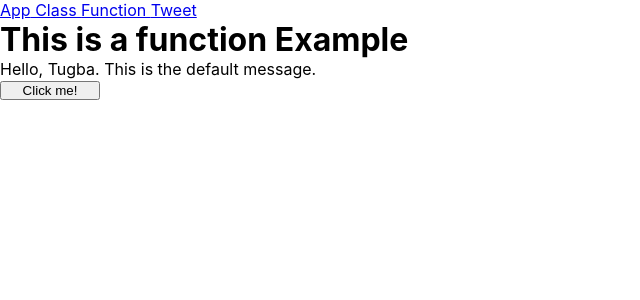
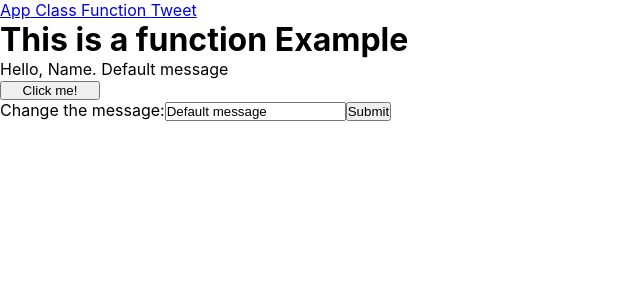
Before and after one commit to tugbaozdn/REACT, a React (Create React App) app: page /functionExample in a window 1280 px wide. Shown: the top 300 px of the page, without its empty margins (0-640 px from the left). Built offline with nearby package versions, Linux system fonts and the light colour scheme.

Commit message:
adding redux...

```diff
--- a/package.json
+++ b/package.json
@@ -10,6 +10,7 @@
     "react-dom": "^17.0.2",
     "react-router-dom": "^5.2.0",
     "react-scripts": "4.0.3",
+    "redux": "^4.1.1",
     "web-vitals": "^1.1.2"
   },
   "scripts": {
--- a/src/components/function-component.js
+++ b/src/components/function-component.js
@@ -1,15 +1,29 @@
 import React, {useState} from 'react'
-function FunctionExample(props){
+import InputForm from './input-compenent'
+import store from '../redux/store';
 
-    const [name,setName]=useState(props.name);
-    const [message,setMessage]=useState(props.message);
+function FunctionExample(){
+
+    //const [name,setName]=useState(props.name);
+    //const [message,setMessage]=useState(props.message);
 
 
-    const doClick=()=> {
+     const doClick=()=> {
         setName("Jacob");
             setMessage("This is a new message!!!");
 
-    }
+     }
+
+
+    const [name,setName] = useState(store.getState().name);
+    const [message, setMessage]=useState(store.getState().message);
+
+    const unsubscribe =store.subscribe(()=>{
+            setName(store.getState().name)
+            setMessage(store.getState().name)
+
+
+    })
 
     return(
         <>
@@ -20,7 +34,7 @@ function FunctionExample(props){
             </div>
 
             <button style={{width: '100px'}} onClick={doClick}>Click me!</button>
-
+            <InputForm />
         </>
 
 
--- /dev/null
+++ b/src/components/input-compenent.js
@@ -0,0 +1,34 @@
+import React, {useState} from 'react';
+import store from '../redux/store';
+
+function InputForm(){
+    const [message, setMessage] = useState(store.getState().message);
+
+    const handleChange =(event) =>{
+        setMessage(event.target.value);
+        //store.dispatch({type:'changeMessage',payload:message})
+    }
+
+    const handleSubmit =(event) =>{
+       event.preventDefault();
+       store.dispatch({type:'changeMessage',payload:message})
+    }
+
+
+    return(
+
+        <>
+            <form onSubmit={handleSubmit}>
+                <label>
+                    Change the message:
+                    <input type="text" value={message} onChange={handleChange}/>
+
+                </label>
+                    <input type="submit" value="Submit"/>
+              </form>
+        </>
+
+    )
+}
+
+export default InputForm;
--- a/src/components/navbar-component.js
+++ b/src/components/navbar-component.js
@@ -14,8 +14,8 @@ function NavBar(){
     //     //updateMessage:setMessage
     // }
 
-    const [name, setName] =useState("Tugba");
-    const [message, setMessage] = useState("This is the default message.");
+    // const [name, setName] =useState("Tugba");
+    // const [message, setMessage] = useState("This is the default message.");
     // const [isRed, setRed]=useState(false);
     // const [count,setCount]=useState(0);
 
@@ -35,12 +35,12 @@ function NavBar(){
 
     ]);
 
-    const propsObject={
-        name:name,
-        message:message,
-        updatemessage: setMessage
+    // const propsObject={
+    //     name:name,
+    //     message:message,
+    //     updateMessage: setMessage
 
-    }
+    // }
 
 
 
@@ -49,7 +49,7 @@ function NavBar(){
     //     message: "my new message..."
     // }
 
-    console.log('navbar:',propsObject);
+   // console.log('navbar:',propsObject);
 
     return(
         <>
@@ -70,12 +70,12 @@ function NavBar(){
                     </Route>
                     <Route exact path="/classExample">
                    {/*<ClassExample stuff={propsObject} />*/}
-                   <ClassExample {...propsObject} />
+                   <ClassExample />
                     </Route>
 
                     <Route exact path="/functionExample">
                         {/*<FunctionExample message="This is our prop message." name="Kyle"/>*/}
-                        <FunctionExample {...propsObject}/>
+                        <FunctionExample />
                     </Route>
 
                     <Route exact path="/Tweet">
--- /dev/null
+++ b/src/redux/reducer.js
@@ -0,0 +1,25 @@
+
+
+const initialState ={
+    name:'Name',
+    message: 'Default message'
+}
+
+export default function appReducer(state=initialState, action){
+    switch (action.type){
+        case 'changeName':{
+            return {
+                ...state,
+                name: action.payload
+            }
+        }
+        case 'changeMessage':{
+            return{
+                ...state,
+                message: action.payload
+            }
+        }
+        default:
+            return state
+    }
+}
--- /dev/null
+++ b/src/redux/store.js
@@ -0,0 +1,6 @@
+import {createStore} from "redux";
+import appReducer from "./reducer";
+
+const store=createStore(appReducer);
+
+export default store;
```
Also changed, not shown: 1 other file (tests, documents, lock files or other folders).
